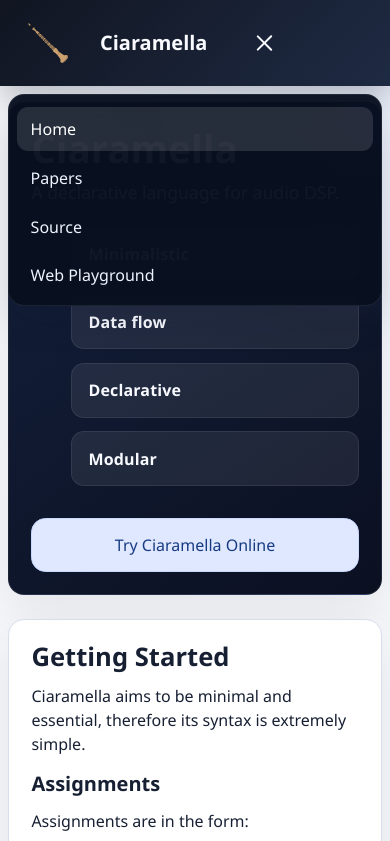
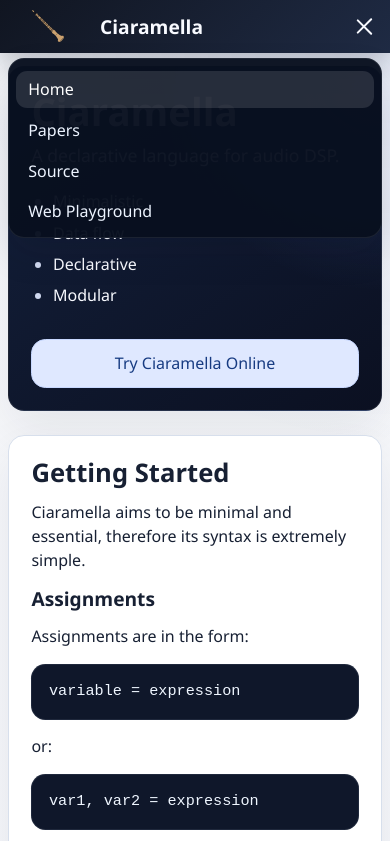
Before and after one commit to paolomarrone/ciaramella-website, a plain HTML site: page index.html in a window 390 px wide. Both pictures are taken after a click on the button "menu". Shown: the top 841 px of the page. Drawn offline with Linux system fonts and the light colour scheme.

Commit message:
fixes here and there

```diff
--- a/css/index.css
+++ b/css/index.css
@@ -8,25 +8,18 @@
 }
 
 .feature-list {
-  display: grid;
-  grid-template-columns: repeat(2, minmax(0, 1fr));
-  gap: 0.85rem;
+  padding-left: 1.35rem;
   margin: 1.5rem 0 2rem;
 }
 
 .feature-list li {
-  list-style: none;
+  margin: 0.45rem 0;
+  color: #f8faff;
+  font-weight: 500;
 }
 
-.feature-chip {
-  display: block;
-  padding: 0.9rem 1rem;
-  border-radius: 0.8rem;
-  background: rgba(255, 255, 255, 0.08);
-  border: 1px solid rgba(255, 255, 255, 0.08);
-  color: #f8faff;
-  font-weight: 600;
-  letter-spacing: 0.01em;
+.feature-list li::marker {
+  color: rgba(223, 232, 255, 0.92);
 }
 
 .content-panel {
@@ -49,6 +42,11 @@
   margin-top: 0.9rem;
 }
 
+.content-panel .code-block + h4,
+.content-panel .code-block + .title.is-4 {
+  margin-top: 1.6rem;
+}
+
 .content-panel .section-divider {
   margin: 2rem 0;
 }
@@ -59,7 +57,4 @@
     padding: 1.4rem;
   }
 
-  .feature-list {
-    grid-template-columns: 1fr;
-  }
 }
--- a/css/main.css
+++ b/css/main.css
@@ -76,7 +76,7 @@ textarea {
 
 .site-main {
   flex: 1;
-  padding: 1.5rem 0 3rem;
+  padding: 1.1rem 0 2.5rem;
 }
 
 .page-container {
@@ -131,7 +131,7 @@ textarea {
 }
 
 .title.is-4 {
-  font-size: clamp(1.25rem, 2vw, 1.65rem);
+  font-size: clamp(1.2rem, 1.8vw, 1.5rem);
 }
 
 .title.is-5 {
@@ -221,12 +221,12 @@ textarea {
 }
 
 .button.is-medium {
-  min-height: 3rem;
+  min-height: 2.8rem;
 }
 
 .button.is-large {
-  min-height: 3.35rem;
-  padding-inline: 1.25rem;
+  min-height: 3.05rem;
+  padding-inline: 1.15rem;
 }
 
 .button.is-fullwidth {
@@ -346,6 +346,12 @@ textarea {
   background: #fff7df;
   border-color: #f0e1ac;
   color: #6b5621;
+}
+
+.notification.is-success {
+  background: #edf9f2;
+  border-color: #c6e7d2;
+  color: #24573c;
 }
 
 .notification.is-danger,
@@ -489,7 +495,7 @@ textarea {
   gap: 1rem;
   width: min(1100px, calc(100% - 2rem));
   margin: 0 auto;
-  padding: 0.85rem 0;
+  padding: 0.45rem 0;
 }
 
 .navbar-brand,
@@ -501,24 +507,26 @@ textarea {
 
 .navbar-brand {
   gap: 0.9rem;
+  flex: 1;
+  min-width: 0;
 }
 
 .navbar-menu {
   display: flex;
   align-items: center;
-  gap: 1rem;
+  gap: 0.7rem;
 }
 
 .navbar-end {
-  gap: 0.35rem;
+  gap: 0.2rem;
 }
 
 .navbar-item {
   display: inline-flex;
   align-items: center;
   gap: 0.55rem;
-  min-height: 2.6rem;
-  padding: 0.6rem 0.85rem;
+  min-height: 2.15rem;
+  padding: 0.42rem 0.75rem;
   border-radius: 999px;
   color: #edf4ff;
 }
@@ -536,6 +544,8 @@ textarea {
 .site-brand {
   gap: 0.75rem;
   padding-left: 0;
+  padding-block: 0.2rem;
+  margin-right: auto;
 }
 
 .site-brand:hover {
@@ -543,7 +553,7 @@ textarea {
 }
 
 .site-brand-logo {
-  max-height: 2.5rem;
+  max-height: 2rem;
 }
 
 .site-brand-title {
@@ -554,13 +564,14 @@ textarea {
 
 .navbar-burger {
   display: none;
-  width: 3rem;
-  height: 3rem;
+  width: 2.5rem;
+  height: 2.5rem;
   padding: 0;
   border: 0;
   background: transparent;
   color: inherit;
   cursor: pointer;
+  margin-left: auto;
 }
 
 .navbar-burger span {
@@ -622,6 +633,10 @@ textarea {
   padding-top: 0;
 }
 
+.footer {
+  margin-top: auto;
+}
+
 .site-footer .content {
   width: min(1100px, calc(100% - 2rem));
   margin: 0 auto;
@@ -643,7 +658,7 @@ textarea {
 
 @media screen and (max-width: 768px) {
   .site-main {
-    padding-top: 1rem;
+    padding-top: 0.8rem;
   }
 
   .page-container,
@@ -662,14 +677,14 @@ textarea {
 
   .navbar-menu {
     position: absolute;
-    top: calc(100% + 0.5rem);
+    top: calc(100% + 0.35rem);
     left: 0.5rem;
     right: 0.5rem;
     display: none;
     flex-direction: column;
     align-items: stretch;
     gap: 0.25rem;
-    padding: 0.5rem;
+    padding: 0.45rem;
     border: 1px solid rgba(255, 255, 255, 0.08);
     border-radius: var(--radius-l);
     background: rgba(9, 16, 31, 0.97);
@@ -686,6 +701,11 @@ textarea {
 
   .site-navbar > .container {
     align-items: center;
+    padding: 0.4rem 0;
+  }
+
+  .navbar-brand {
+    width: 100%;
   }
 
   .navbar-end,
```
Also changed, not shown: css/webide.css (+44 -2 lines), js/webide.js (+15 -10 lines), webide.html (+1 -1 lines).
